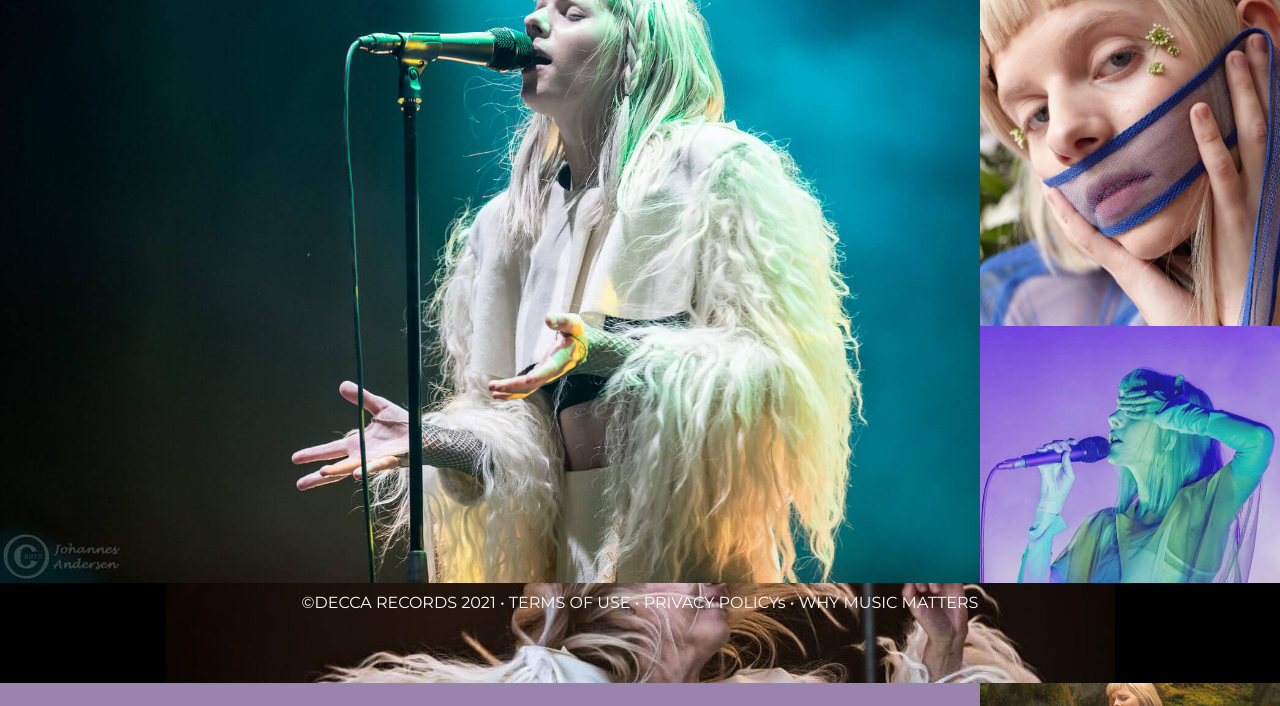
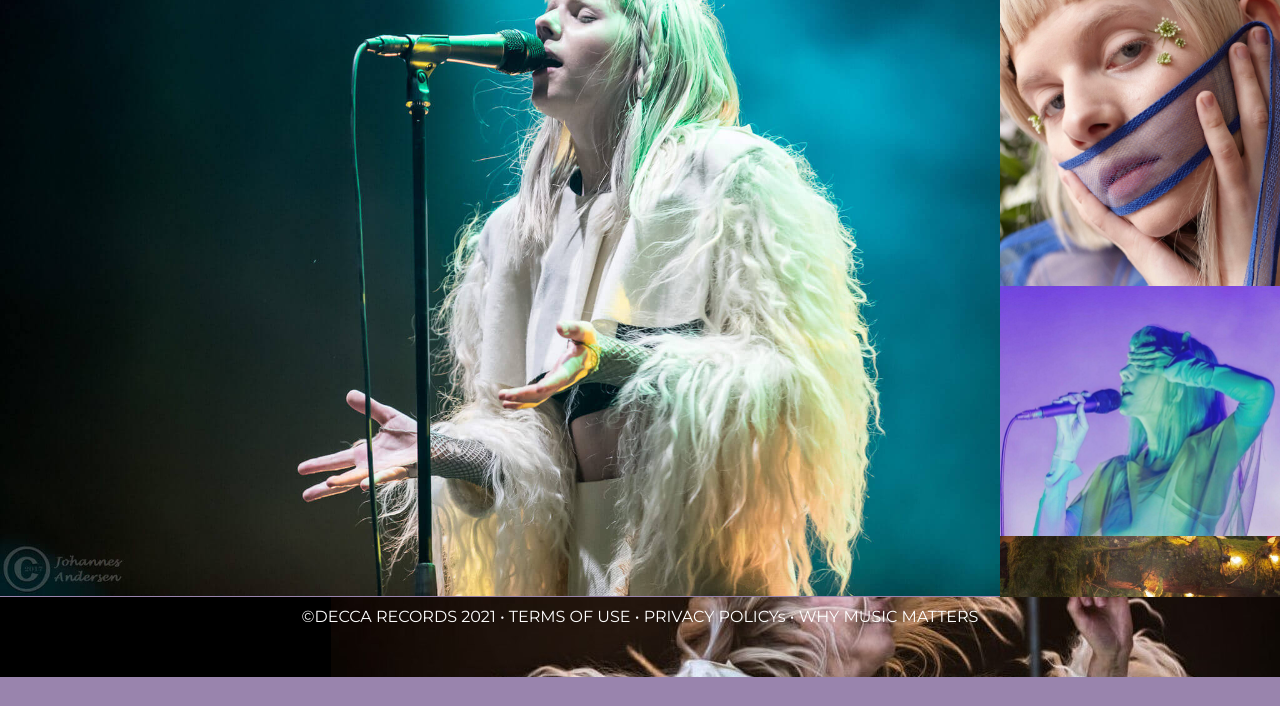
Before and after one commit to beluirina/Aurora, a plain HTML site: page pages/Gallery.html in a window 1280 px wide. Shown: the part 161-867 px from the top of the page. After the commit the page ends 838 px from the top, so only its background shows below. Drawn offline with Linux system fonts and the light colour scheme.

Commit message:
gall resizing

```diff
--- a/css/stylesheet.css
+++ b/css/stylesheet.css
@@ -395,8 +395,8 @@
 }
 .display-grid{
     display: grid;
-    grid-template-columns:30%;
-    grid-template-rows: 220px 177px 280px 100px;
+    grid-template-columns:10%;
+    grid-template-rows: 180px 177px 250px 100px;
     grid-template-areas: "pic1"
                          "pic1"
                          "pic2"
@@ -417,10 +417,10 @@
 
 .galleryfooter{
     background-image: url(/img/horizontal-bottom.jpg);
-    background-position: center;
+    background-position: right;
     background-repeat: no-repeat;
     background-position-y: -25px;
-    height: 100px;
+    height: 80px;
 
 }
 
--- a/pages/Gallery.html
+++ b/pages/Gallery.html
@@ -27,9 +27,9 @@
      <main>
          <section class="pics">
              <div class="display-grid">
-                    <img class="pic1" src="../img/gallery/G-vertical-top-right.jpg" alt="" width="300px">
-                    <img class="pic2" src="../img/gallery/vertical-right.jpg" alt="" width="300px">
-                    <img class="pic3" src="../img/gallery/G-horizontal-top-left.jpg" alt="" width="300px">
+                    <img class="pic1" src="../img/gallery/G-vertical-top-right.jpg" alt="" width="280px">
+                    <img class="pic2" src="../img/gallery/vertical-right.jpg" alt="" width="280px">
+                    <img class="pic3" src="../img/gallery/G-horizontal-top-left.jpg" alt="" width="280px">
             </div>
         </section>
             <div id="sliderG">
```
